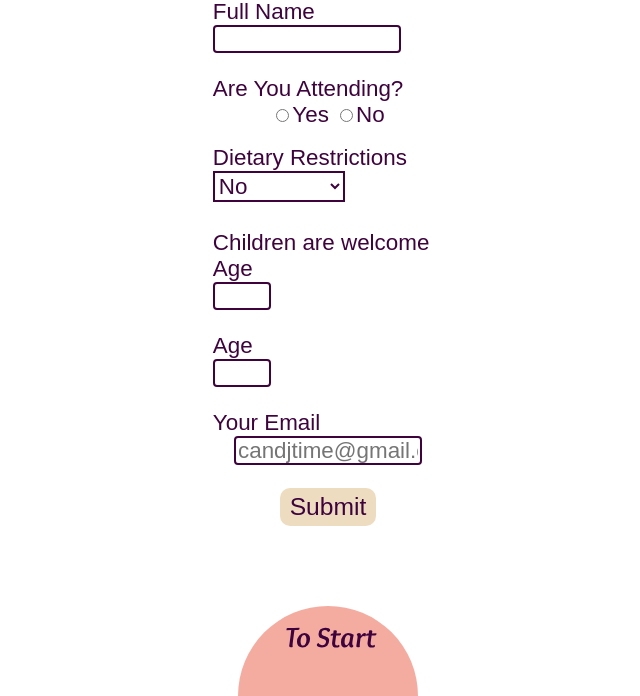
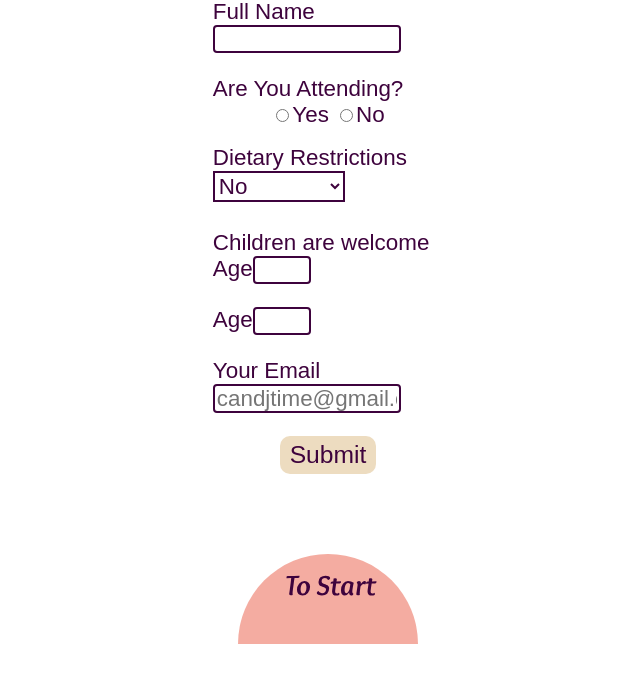
Before and after one commit to 7Red7Chocobo7/CJTime, a PHP site: page /phpmail/index.html in a window 1280 px wide. Shown: the part 3190-3886 px from the top of the page, without its empty margins (312-952 px from the left). After the commit the page ends 3834 px from the top, so only its background shows below. Run offline with PHP 8.4, Linux system fonts and the light colour scheme.

Commit message:
Update CJ_style.css

```diff
--- a/CSS/CJ_style.css
+++ b/CSS/CJ_style.css
@@ -499,7 +499,10 @@ body {
             height: 1em;
             width: 180px;
             font-size: 1em;
+            float: left;
             margin-bottom: 10%; }
+          #wrapper #content #rsvp #vp_main #confirm .age_left {
+            float: left; }
           @media screen and (max-width: 595px) {
             #wrapper #content #rsvp #vp_main #confirm #con {
               margin-left: -30px; } }
```
